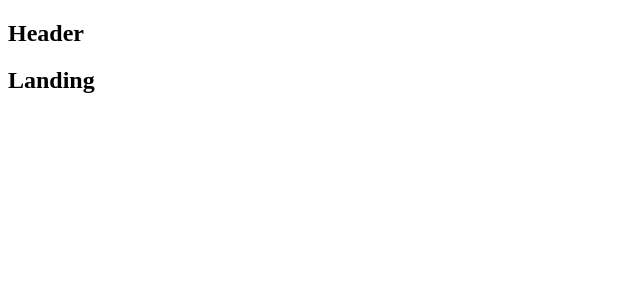
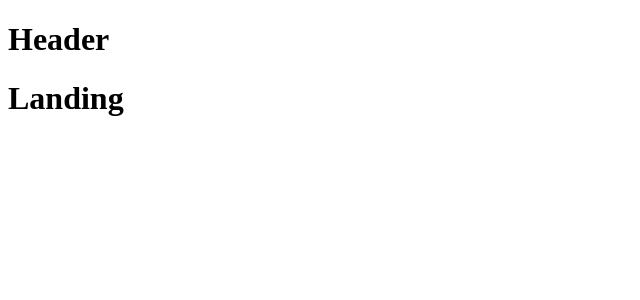
Before and after one commit to RickBr0wn/email-e, a React (Create React App) app in the folder client/: page / in a window 1280 px wide. Shown: the top 300 px of the page, without its empty margins (0-640 px from the left). Built offline with nearby package versions, Linux system fonts and the light colour scheme.

Commit message:
Added Header component

```diff
--- /dev/null
+++ b/client/src/Components/Header.js
@@ -0,0 +1,13 @@
+import React, { Component } from 'react'
+
+class Header extends Component {
+  render(){
+    return(
+      <div>
+        <h1>Header</h1>
+      </div>
+    )
+  }
+}
+
+export default Header
--- a/package.json
+++ b/package.json
@@ -19,6 +19,7 @@
     "concurrently": "^3.5.1",
     "cookie-session": "^2.0.0-beta.3",
     "express": "^4.16.3",
+    "materialize-css": "^0.100.2",
     "mongoose": "^5.1.5",
     "nodemon": "^1.17.5",
     "passport": "^0.4.0",
```
Also changed, not shown: client/src/Components/App.js (+5 -4 lines), 1 other file (tests, documents, lock files or other folders).
